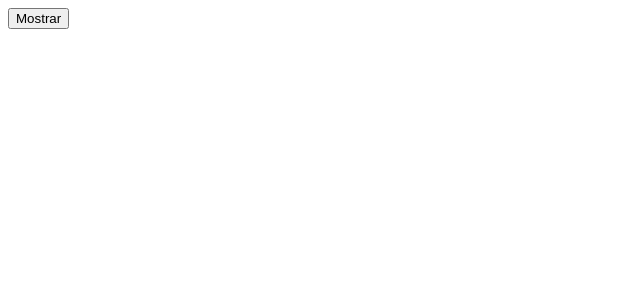
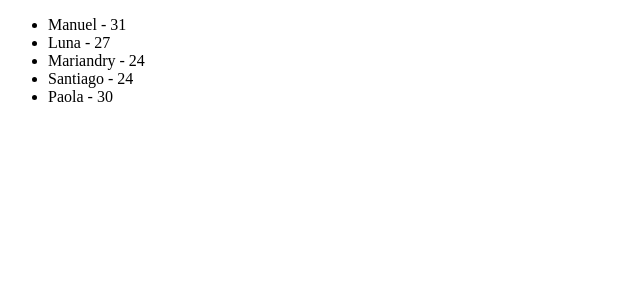
Before and after one commit to manuelhm1993/mh-vue3, a Vue app: page / in a window 1280 px wide. Shown: the top 300 px of the page, without its empty margins (0-640 px from the left). Built offline with nearby package versions, Linux system fonts and the light colour scheme.

Commit message:
Renderizar listas con foreach, es igual que en blade, solo que con la directiva v-for

```diff
--- a/src/App.vue
+++ b/src/App.vue
@@ -1,17 +1,20 @@
 <script setup>
-    import { ref } from 'vue';
-
-    const active = ref(false);
-
-    const toggle = () => active.value = !active.value;
+    const alumnos = [
+        {nombre: 'Manuel', edad: 31},
+        {nombre: 'Luna', edad: 27},
+        {nombre: 'Mariandry', edad: 24},
+        {nombre: 'Santiago', edad: 24},
+        {nombre: 'Paola', edad: 30}
+    ];
 </script>
 
 <template>
-    <button type="button" v-on:click="toggle">{{ active ? 'Ocultar' : 'Mostrar' }}</button>
-
-    <p v-show="active">
-        Hola mundo
-    </p>
+    <ul>
+        <!-- Renderizar una lista con un bucle foreach -->
+        <li v-for="alumno in alumnos">
+            {{ alumno.nombre }} - {{ alumno.edad }}
+        </li>
+    </ul>
 </template>
 
 <style scoped>
```
